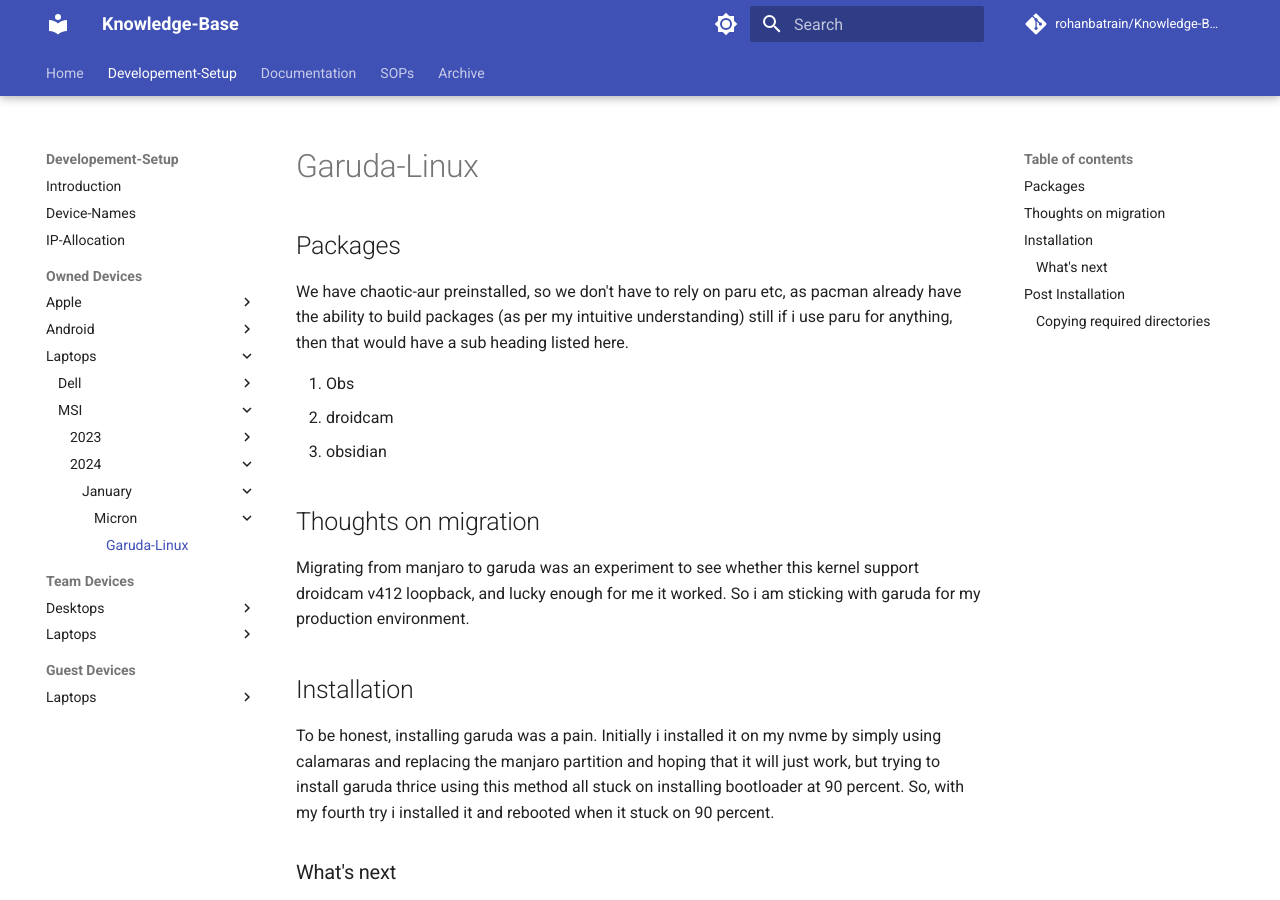
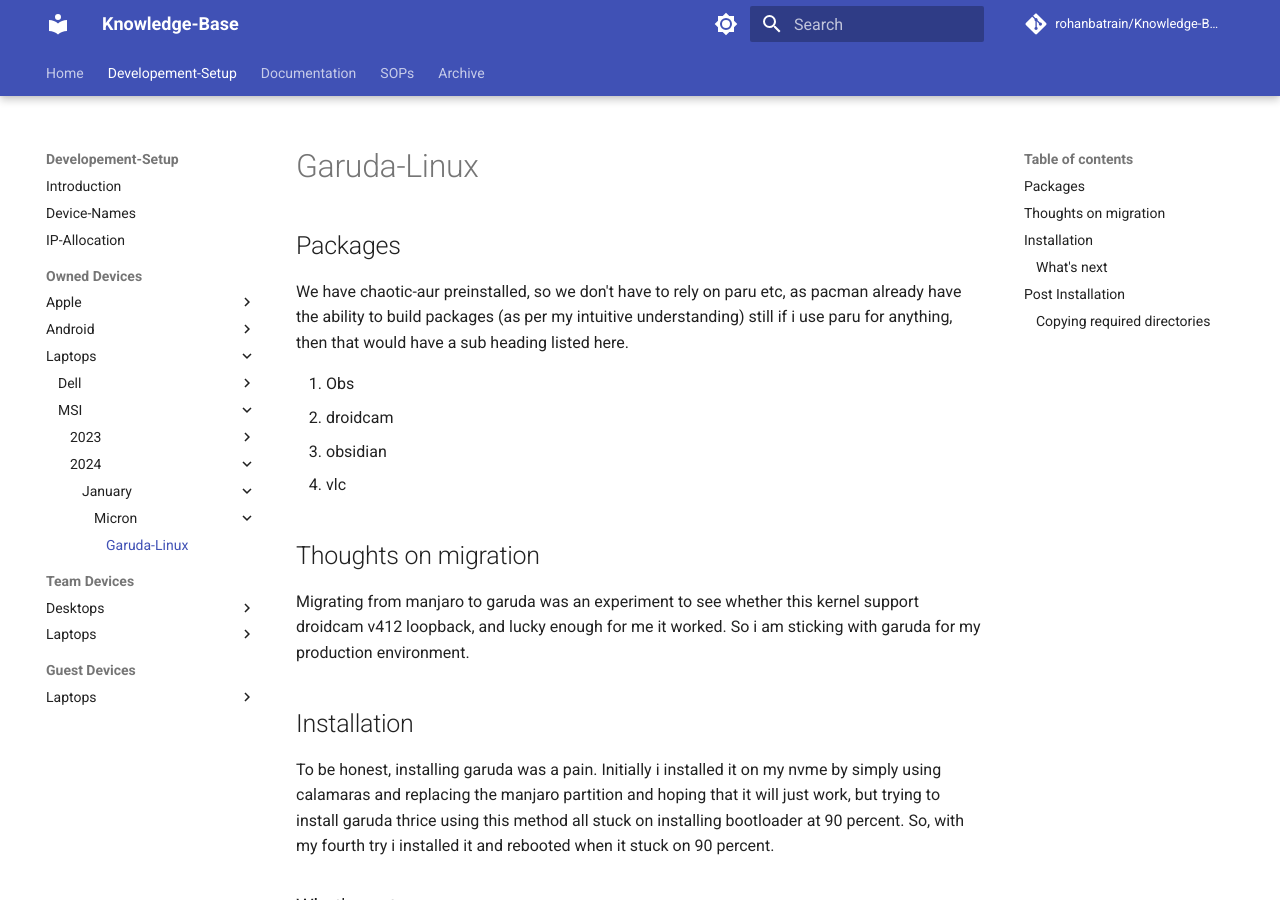
Before and after one commit to rohanbatrain/knowledge-base, an MkDocs documentation site: the page built from docs/Developement-Setup/Owned-Devices/Laptops/MSI/2024/January/Micron-Drive/Garuda-Linux.md, in a window 1280 px wide and 900 px high. Built offline with MkDocs 1.6.1 and Material for MkDocs 9.7.7, drawn with Linux system fonts in a browser that asks for light colours; nearby versions of some CDN libraries; library files that are not in the unit come from our copies; comment, search, counter and statistics services are not loaded.

Commit message:
Update Garuda-Linux.md

```diff
--- a/docs/Developement-Setup/Owned-Devices/Laptops/MSI/2024/January/Micron-Drive/Garuda-Linux.md
+++ b/docs/Developement-Setup/Owned-Devices/Laptops/MSI/2024/January/Micron-Drive/Garuda-Linux.md
@@ -5,6 +5,7 @@ We have chaotic-aur preinstalled, so we don't have to rely on paru etc, as pacma
 1. Obs
 2. droidcam
 3. obsidian
+4. vlc
 
 ## Thoughts on migration
 
```
